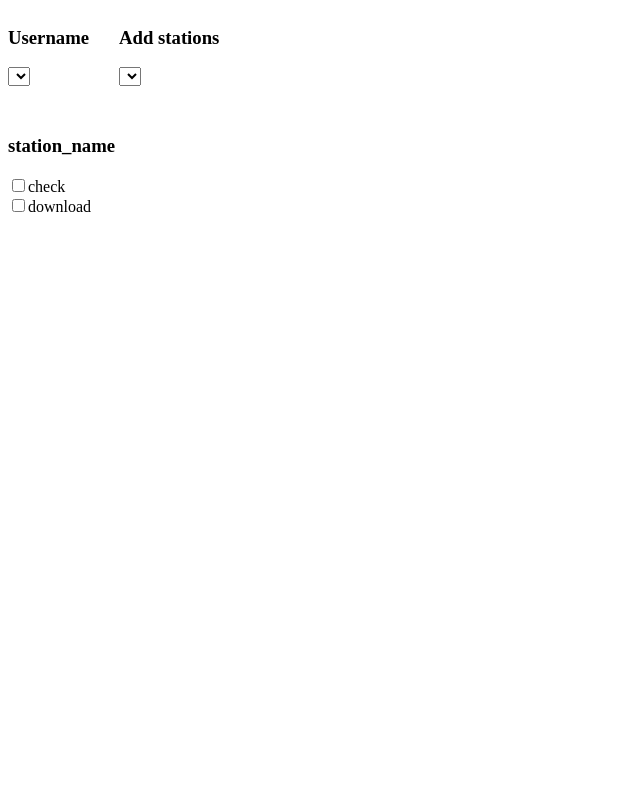
After one commit to Winleynnn/Monitoring_test_project, a Django app: template django_site/restfull_api_test/polls/templates/polls/station_admin.html in a window 1280 px wide. The commit adds this page. Shown: the whole page, without its empty margins (0-640 px from the left). Run offline with Django 3.2, Linux system fonts and the light colour scheme; the template is opened without the code that fills it, so the values that code supplies are empty; a user stored in the database is signed in; some libraries are stand-ins or nearby versions.

Commit message:
Made permissions for users and station_admin (work in progress)
station_admin still not done, need some more work with backend

```diff
--- a/django_site/restfull_api_test/polls/admin.py
+++ b/django_site/restfull_api_test/polls/admin.py
@@ -25,4 +25,4 @@ class Station_Gallipoli_Admin(admin.ModelAdmin):
 
 @admin.register(User_Models)
 class User_Models_Admin(admin.ModelAdmin):
-    list_display = ('login', 'station_id')
+    list_display = ('login', 'station_info')
--- a/django_site/restfull_api_test/polls/models.py
+++ b/django_site/restfull_api_test/polls/models.py
@@ -76,7 +76,7 @@ class Station_Jena(models.Model):
 
 class User_Models(models.Model):
     login = models.TextField(null=False)
-    station_id = models.TextField(null=False)
+    station_info = models.JSONField(null=False)
     def __str__(self):
         return self.login
 
--- /dev/null
+++ b/django_site/restfull_api_test/polls/static/css/station_admin.css
@@ -0,0 +1,15 @@
+.first
+{
+    display:flex;
+    flex-direction: row;
+}
+.column
+{
+    display:flex;
+    flex-direction: column;
+}
+.username
+{
+    margin-right: 30px;
+    margin-bottom: 30px;
+}
--- /dev/null
+++ b/django_site/restfull_api_test/polls/static/js/station_admin.js
@@ -0,0 +1,29 @@
+$(document).ready(function(){
+    $.ajax({
+        url: '',
+        type: 'get',
+        data: '',
+        success: function(response){
+            usernames = response['usernames']
+            var sel = $('#user_select')
+            for (username in usernames)
+            {
+                let opt = document.createElement('option')
+                opt.value = usernames[username]
+                opt.text = usernames[username]
+                sel.append(opt, null)
+                // $('#user_select').innerHTML += "<option value='" + username + "'>" + username + "</option>"
+            }
+            stations = response['stations']
+            var sel = $('#station_add')
+            for (station in stations)
+            {
+                let opt = document.createElement('option')
+                opt.value = stations[station]
+                opt.text = stations[station]
+                sel.append(opt, null)
+                // $('#user_select').innerHTML += "<option value='" + username + "'>" + username + "</option>"
+            }
+    }
+})
+})
--- /dev/null
+++ b/django_site/restfull_api_test/polls/templates/polls/404.html
@@ -0,0 +1 @@
+<p>Maybe you clicked a wrong link?</p>
--- a/django_site/restfull_api_test/polls/templates/polls/index.html
+++ b/django_site/restfull_api_test/polls/templates/polls/index.html
@@ -31,8 +31,10 @@
 				</div>
 			</div>
 			<div id="tab2" class="tab">
-				<a href="#" onclick="download_table_as_csv('myTable');">Download as CSV</a>
-				<a href="#" onclick="download_table_as_xlsx('myTable');">Download as XLSX</a>
+				<div id = "save_buttons">
+				<a href="#" id="save_csv" onclick="download_table_as_csv('myTable');">Download as CSV</a>
+				<a href="#" id="save_xlsx" onclick="download_table_as_xlsx('myTable');">Download as XLSX</a>
+				</div>
 				<p id = "messageNoInfo2"></p>
 				<table class="table" id="myTable">
 						<thead>
--- /dev/null
+++ b/django_site/restfull_api_test/polls/templates/polls/station_admin.html
@@ -0,0 +1,33 @@
+<head>
+    <script type = "text/javascript" src = "https://code.jquery.com/jquery-2.1.1.min.js"></script>
+    {% load static %}
+    <link rel="stylesheet" href="{% static 'css/station_admin.css' %}" type="text/css"/>
+    <script src="{% static 'js/station_admin.js' %}"></script>
+</head>
+<body>
+{% if user.is_superuser %}
+<div class = "first">
+    <div class = "username">
+        <h3>Username</h3>
+        <select name="users" id="user_select">
+        </select>
+    </div>
+    <div class = "stations">
+        <h3>Add stations</h3>
+        <select name="stations" id="station_add">
+        </select>
+    </div>
+</div>
+<div class = "second">
+    <div class = "column">
+    <h3>station_name</h3>
+    <label><input type="checkbox" value="check">check</label>
+    <label><input type="checkbox" value="download">download</label>
+    </div>
+</div>
+    {% else %}
+    <script>
+        document.location.replace('/404')
+    </script>
+    {% endif %}
+</body>
--- a/django_site/restfull_api_test/polls/urls.py
+++ b/django_site/restfull_api_test/polls/urls.py
@@ -3,8 +3,10 @@ from django.conf.urls import url
 from . import views
 urlpatterns = [
     path('', views.index, name = "index"),
-    path('logout', views.logout_request, name = "Войти"),
-    path('login', views.login_request, name = "Выйти"),
+    path('logout', views.logout_request, name = "Выйти"),
+    path('login', views.login_request, name = "Войти"),
     path('register', views.register, name = "Регистрация"),
-    path('feedbackform.html', views.feedback, name="Обратная связь")
+    path('feedbackform.html', views.feedback, name="Обратная связь"),
+    path('station_admin', views.station_admin, name = "Админка"),
+    path('404', views.not_found, name = "error")
 ]
--- a/django_site/restfull_api_test/restfull_api_test/settings.py
+++ b/django_site/restfull_api_test/restfull_api_test/settings.py
@@ -26,6 +26,7 @@ SECRET_KEY = 'django-insecure-6=gozvlzw**@0apx#-w547s&f66a8w5w7k*-5j*yohmk8_p%%-
 DEBUG = True
 
 ALLOWED_HOSTS = []
+# ALLOWED_HOSTS = ['.localhost', '127.0.0.1', '[::1]']
 
 
 # Application definition
```
Also changed, not shown: django_site/restfull_api_test/polls/static/js/ajaxCall.js (+16 -5 lines), django_site/restfull_api_test/polls/views.py (+85 -10 lines), django_site/restfull_api_test/polls/migrations/0012_delete_user_models.py (added), django_site/restfull_api_test/polls/migrations/0013_user_models.py (added).
